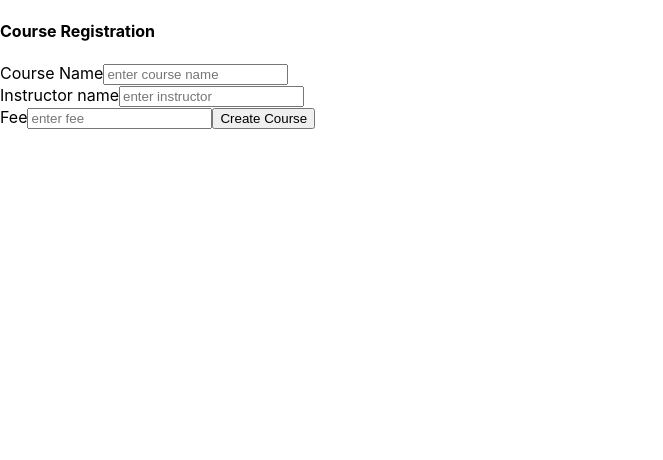
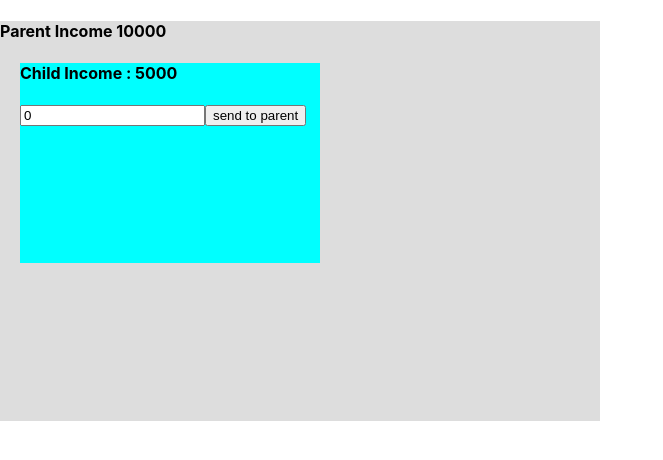
Before and after one commit to smishra1000/fsd-15-wfs, a React (Create React App) app in the folder react-session/reactjs-with-functional/: page / in a window 1280 px wide. Shown: the top 460 px of the page, without its empty margins (0-663 px from the left). Built offline with nearby package versions, Linux system fonts and the light colour scheme.

Commit message:
parent child communication done

```diff
--- a/react-session/reactjs-with-functional/public/index.html
+++ b/react-session/reactjs-with-functional/public/index.html
@@ -28,7 +28,10 @@
   </head>
   <body>
     <noscript>You need to enable JavaScript to run this app.</noscript>
-    <div id="root"></div>
+    <div id="root">
+
+
+    </div>
     <!--
       This HTML file is a template.
       If you open it directly in the browser, you will see an empty page.
--- a/react-session/reactjs-with-functional/src/App.js
+++ b/react-session/reactjs-with-functional/src/App.js
@@ -6,6 +6,9 @@ import Counter from './Counter';
 import Employee from './Employee';
 import EmployeeWithClass from './EmployeeWithClass';
 import Course from './Course';
+import MyInput from './MyInput';
+import Sum from './Sum';
+import ParentIncome from './ParentIncome';
 
 function App() {
   return (
@@ -15,7 +18,12 @@ function App() {
       {/* <Counter/> */}
       {/* <Employee/>
       <EmployeeWithClass/> */}
-      <Course/>
+      {/* <Course/> */}
+      {/* <MyInput value="sameer mishra" placeholder="enter name"/>
+      <MyInput value="test!@gmail.com" placeholder="enter email"/>
+      <MyInput value="20" placeholder="enter age"/> */}
+      {/* <Sum/> */}
+      <ParentIncome/>
     </div>
   );
 }
--- /dev/null
+++ b/react-session/reactjs-with-functional/src/ChildIncome.js
@@ -0,0 +1,19 @@
+import { useState } from "react"
+
+function ChildIncome(props){
+    const [childIncome,setChildIncome] = useState(5000)
+    const [amount,setAmount] = useState(0)
+    const sendtoParent = ()=>{
+        setChildIncome(childIncome-amount)
+        props.updateIncomeToParent(amount)
+    }
+    return(
+        <div style={{width:'300px',height:'200px',background:'cyan',margin:'20px'}}>
+            <h4>Child Income : {childIncome}</h4>
+            <input type="text" value={amount} placeholder="enter emaount to send to parent" onChange={(e)=>setAmount(e.target.value)}/>
+            <button onClick={()=>sendtoParent()}>send to parent</button>
+        </div>
+    )
+}
+
+export default ChildIncome
--- /dev/null
+++ b/react-session/reactjs-with-functional/src/Hello.js
@@ -0,0 +1,7 @@
+function Hello(){
+    return(
+        <h1>hello how r you </h1>
+    )
+}
+
+export default Hello
--- /dev/null
+++ b/react-session/reactjs-with-functional/src/MyInput.js
@@ -0,0 +1,7 @@
+function MyInput(props){
+    return(
+        <input type="text" placeholder={props.placeholder} value={props.value}/>
+    )
+}
+
+export default MyInput
--- /dev/null
+++ b/react-session/reactjs-with-functional/src/ParentIncome.js
@@ -0,0 +1,13 @@
+import { useState } from "react"
+import ChildIncome from "./ChildIncome"
+function ParentIncome(){
+    const [parentIncome,setParentIncome] = useState(10000)
+    return(
+        <div style={{width:'600px',height:'400px',background:'#ddd'}}>
+            <h4>Parent Income {parentIncome}</h4>
+            <ChildIncome updateIncomeToParent={(amount)=>setParentIncome(+parentIncome + +amount)}/>
+        </div>
+    )
+}
+
+export default ParentIncome
--- /dev/null
+++ b/react-session/reactjs-with-functional/src/Sum.js
@@ -0,0 +1,37 @@
+import { useState } from "react"
+
+function Sum(){
+    const [firstNmuber,setFirstNumber] = useState(0)
+    const [secondNumber,setSecondNumber] = useState(0)
+    const [result,setResult] = useState(0)
+
+    function handleFirstNumber(e){
+        setFirstNumber(e.target.value)
+    }
+    const handleSecondNumber = (e)=>{
+        setSecondNumber(e.target.value)
+    }
+
+    const calculate = ()=>{
+        //setResult(+firstNmuber + +secondNumber)
+        setResult(Number(firstNmuber) + Number(secondNumber))
+    }
+    return(
+        <div>
+            <h4> Sum of 2 number</h4>
+            <label>First Number</label>
+            <input type="text" value={firstNmuber} onChange={(e)=>handleFirstNumber(e)}/>
+            <br/>
+            <label>Second Number</label>
+            <input type="text" value={secondNumber} onChange={(e)=>handleSecondNumber(e)}/>
+            <br/>
+
+            <button onClick={()=>calculate()}>Calculate Sum</button>
+
+            <h4> sum of 2 number={result}</h4>
+
+        </div>
+    )
+}
+
+export default Sum
--- /dev/null
+++ b/react-session/reactjs-with-functional/src/Website.js
@@ -0,0 +1,13 @@
+function Website(){
+    return(
+        <div>
+            <h1>heading</h1>
+            <main>
+                <div>Hii main section</div>
+            </main>
+            <footer>@copywrite</footer>
+        </div>
+    )
+}
+
+export default Website
--- a/react-session/reactjs-with-functional/src/index.js
+++ b/react-session/reactjs-with-functional/src/index.js
@@ -3,12 +3,11 @@ import ReactDOM from 'react-dom/client';
 import './index.css';
 import App from './App';
 import reportWebVitals from './reportWebVitals';
+// import Hello from './Hello';
+// import Website from './Website';
 
 const root = ReactDOM.createRoot(document.getElementById('root'));
-root.render(
-  <React.StrictMode>
-    <App />
-  </React.StrictMode>
+root.render(<App/>
 );
 
 // If you want to start measuring performance in your app, pass a function
```
